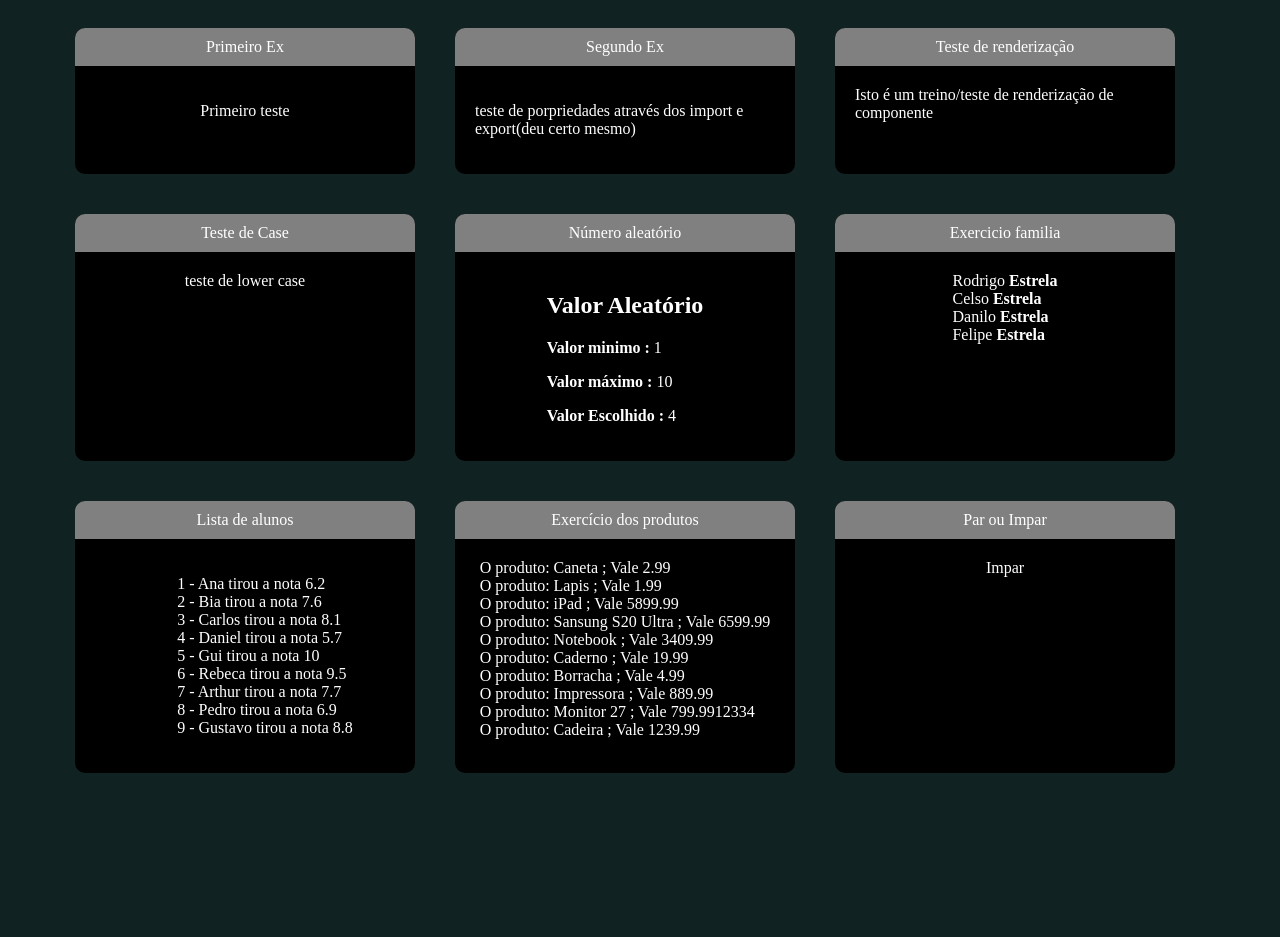
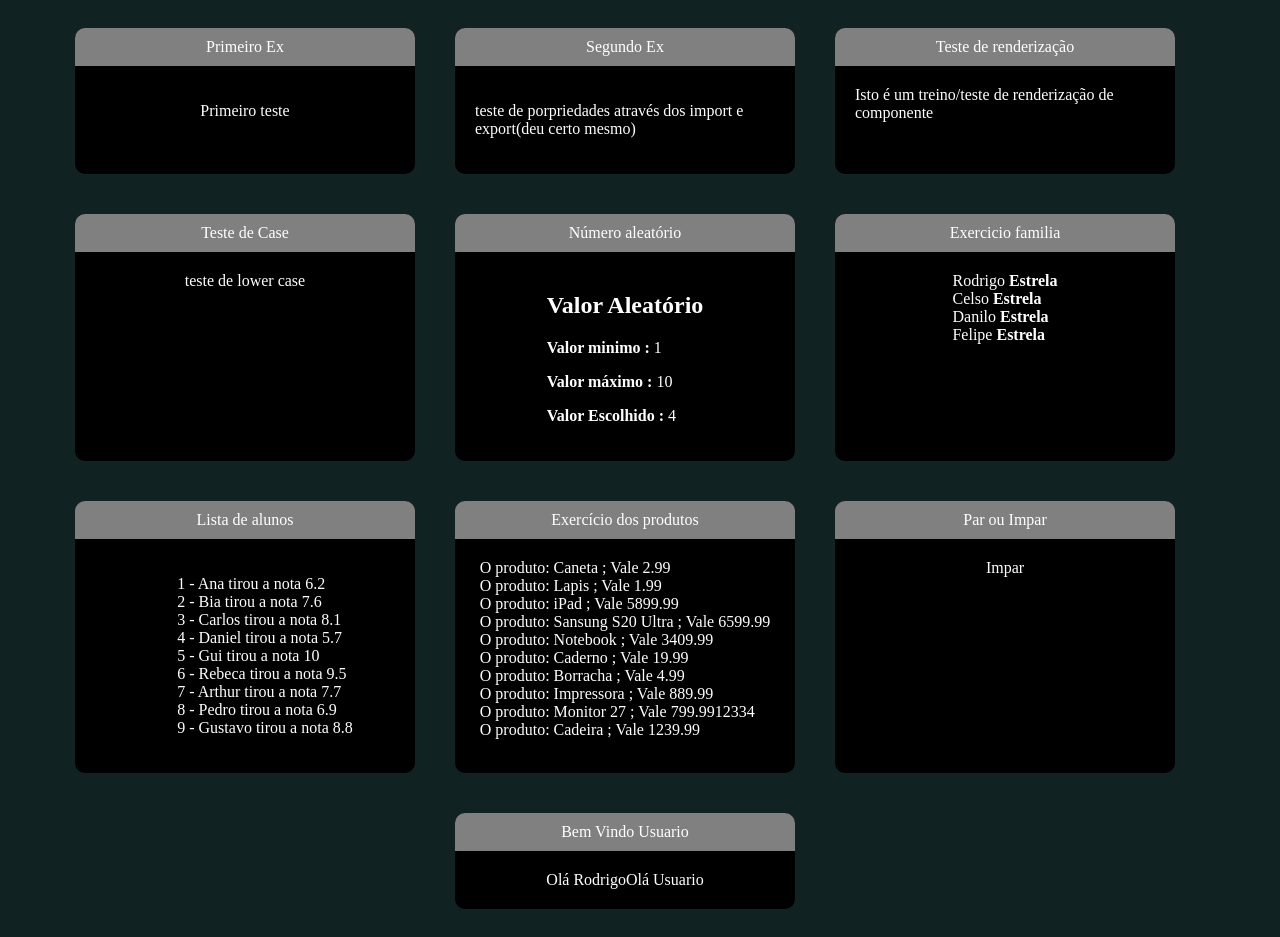
Before and after one commit to estrela801/react-redux, a React (Create React App) app in the folder fundamentos-react/: page / in a window 1280 px wide. Before the commit the page ends 801 px from the top, so only its background shows below. Built offline with nearby package versions, Linux system fonts and the light colour scheme.

Commit message:
feat: adiconando exercício em um card

```diff
--- a/fundamentos-react/src/App.jsx
+++ b/fundamentos-react/src/App.jsx
@@ -13,6 +13,7 @@ import FamiliaMembros from "./componentes/basicos/FamiliaMembros";
 import Alunos from "./componentes/medios/Alunos";
 import Produtos from './componentes/medios/Produtos'
 import PArOuImpar from "./componentes/condicionais/PArOuImpar";
+import UsuarioNome from "./componentes/condicionais/UsuarioNome";
 
 export default function App() {
   ReactDOM.render(
@@ -52,6 +53,11 @@ export default function App() {
         <Card titulo='Par ou Impar'>
           <PArOuImpar numero={11}></PArOuImpar>
         </Card>
+        <Card titulo='Bem Vindo Usuario'>
+          <UsuarioNome nome='Rodrigo'></UsuarioNome>
+          <UsuarioNome ></UsuarioNome>
+        </Card>
+
       </div>
     </div>,
     document.querySelector("#root")
```
